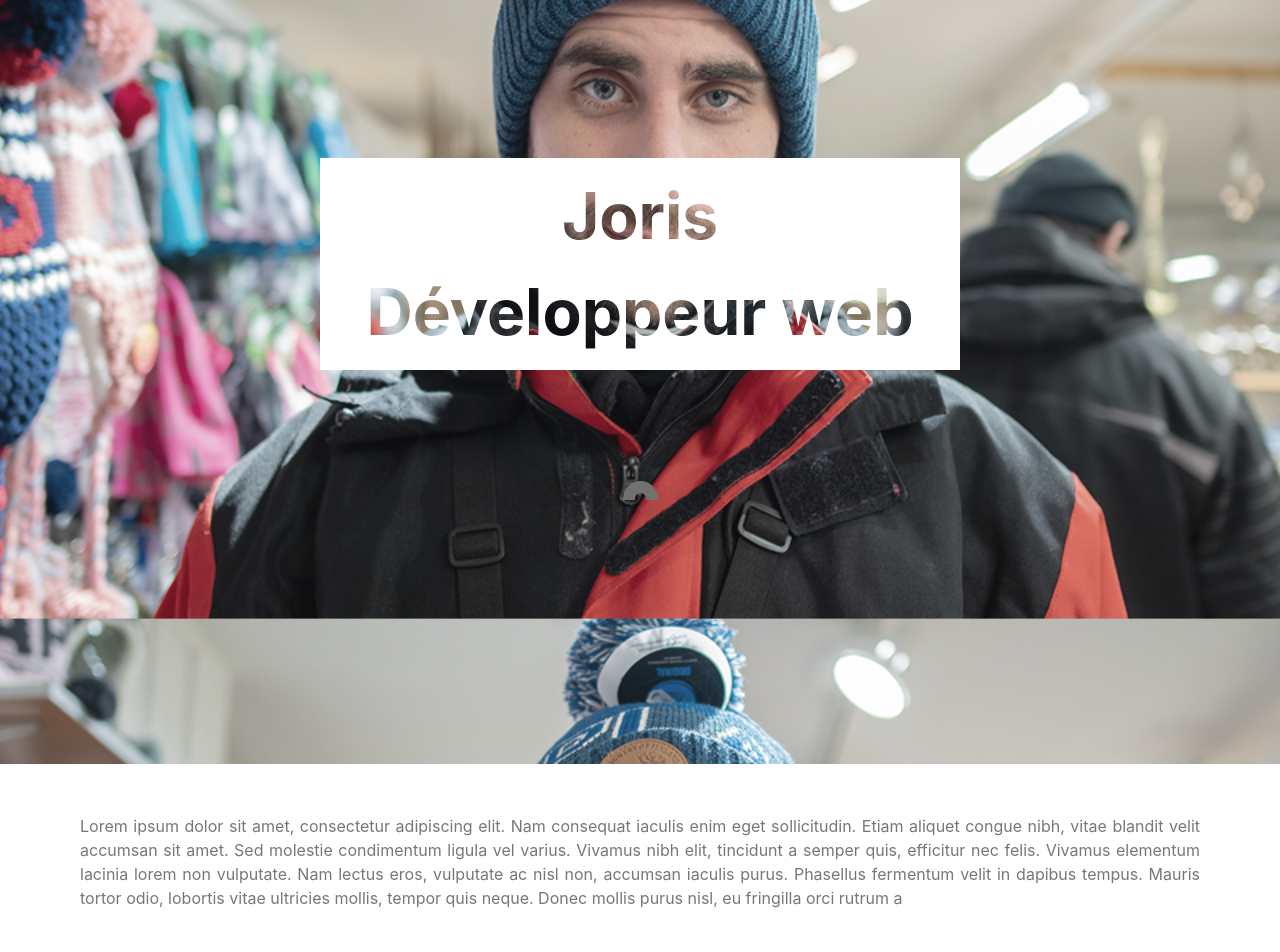
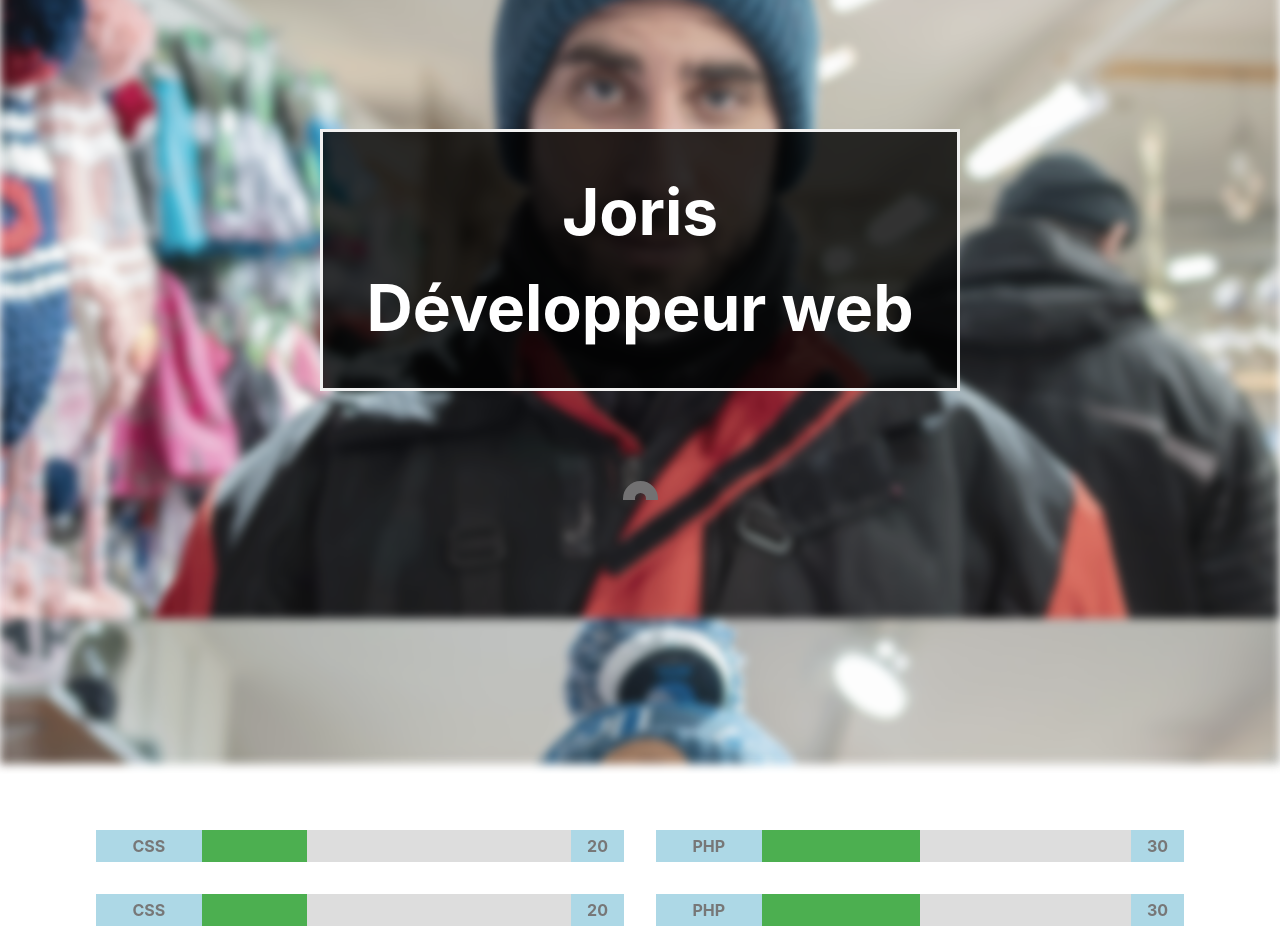
Before and after one commit to jorismi/jorisPortfolio, an Angular app: page /welcome in a window 1280 px wide. Shown: the part 300-1252 px from the top of the page. Built offline with nearby package versions, Linux system fonts and the light colour scheme.

Commit message:
adding skill jauges

```diff
--- a/src/app/experiences/experiences.component.ts
+++ b/src/app/experiences/experiences.component.ts
@@ -9,9 +9,8 @@ import { Experience } from './experiences.class';
 export class ExperiencesComponent implements OnInit {
   // TODO design experience Card
   // TODO Fix the end of timeline experience which is cut sometimes
-  // TODO BONUS Add circle or other to vertical line
+  // TODO BONUS Add circle or other to vertical line (=> https://www.w3schools.com/howto/howto_css_timeline.asp)
   // TODO BONUS Make expereienceKeyword clickable to filter
-
   // List of available filter
   buttonFilters: string[] = ["Angular", "HTML", "NodeJS", "CSS", "JS", "PHP", "JamaisVu","HTML", "NodeJS", "CSS", "JS", "PHP","HTML", "NodeJS", "CSS", "JS", "PHP","HTML", "NodeJS", "CSS", "JS", "PHP","HTML", "NodeJS", "CSS", "JS", "PHP","HTML", "NodeJS", "CSS", "JS", "PHP","HTML", "NodeJS", "CSS", "JS", "PHP","HTML", "NodeJS", "CSS", "JS", "PHP","HTML", "NodeJS", "CSS", "JS", "PHP","HTML", "NodeJS", "CSS", "JS", "PHP","HTML", "NodeJS", "CSS", "JS", "PHP",];
   // List of my experiences
--- a/src/app/shared/header/header.component.html
+++ b/src/app/shared/header/header.component.html
@@ -1,4 +1,4 @@
-<div class="header" [class.myCssClass]="isSearchResultList">
+<div class="header">
 	<nav class="navbar navbar-expand">
 		<div>
 			<ul class="nav">
--- a/src/app/welcome/welcome.component.html
+++ b/src/app/welcome/welcome.component.html
@@ -1,19 +1,13 @@
-<div class="parallax homePageSection">
-    <div class="cutoutHomePageText">Joris <br/> Développeur web</div>
-    <div class="homePageTextContainer">
+<div class="parallax homePageSection"></div>
+<div class="foregroundHomePageText">Joris <br /> Développeur web</div>
 
-        <!--<div class="homePageText"> Bonjour, </div>
-        <div class="homePageText"> moi c'est Joris </div>-->
-    </div>
-</div>
 <div class="homeSkillContainer">
-    <div>
-        <p>Lorem ipsum dolor sit amet, consectetur adipiscing elit. Nam consequat iaculis enim eget sollicitudin. Etiam
-            aliquet congue nibh, vitae blandit velit accumsan sit amet. Sed molestie condimentum ligula vel varius.
-            Vivamus nibh elit, tincidunt a semper quis, efficitur nec felis. Vivamus elementum lacinia lorem non
-            vulputate. Nam lectus eros, vulputate ac nisl non, accumsan iaculis purus. Phasellus fermentum velit in
-            dapibus tempus. Mauris tortor odio, lobortis vitae ultricies mollis, tempor quis neque. Donec mollis purus
-            nisl, eu fringilla orci rutrum a </p>
+    <div class="allSkillContainer">
+        <div class="skillContainer" *ngFor="let skill of skills">
+            <div class="skillText skillName">{{skill.skillName}}</div>
+            <div class="skill" [ngStyle]="{'min-width.%': getSkillPercentageValue(skill)}"></div>
+            <div class="skillText skillPercentValue">{{skill.skillPercentValue}}</div>
+        </div>
     </div>
 </div>
 <div class="parallax personnalProjectSection">
--- a/src/app/welcome/welcome.component.scss
+++ b/src/app/welcome/welcome.component.scss
@@ -6,20 +6,61 @@
     position: relative;
 }
 
-.cutoutHomePageText{
-    background-color: white;
-    color: black;
-    font-size: 5vw; /* Responsive font size */
+.allSkillContainer{
+    display: grid;
+    grid-template-columns: repeat(2, auto);
+}
+
+.skillContainer {
+    background-color: #ddd;
+    height: 2rem;
+    margin: 1rem;
+}
+
+.skillText{
+    display: inline-block;
+    background-color: lightblue;
+    text-align: center;
+    vertical-align: top;
+    min-height: 100%;
+    line-height: 2rem;
     font-weight: bold;
-    margin: 0 auto; /* Center the text container */
-    padding: 10px;
+}
+
+.skillName{
+    min-width: 20%;
+}
+
+.skillPercentValue{
+    min-width: 10%;
+    float:right;
+}
+
+.skill{
+    vertical-align: top;
+    display: inline-block;
+    min-width: 70%;
+    min-height: 100%;
+    color: white;
+    background-color: #4CAF50;
+}
+
+
+.foregroundHomePageText{
+    background-color: rgb(0,0,0); /* Fallback color */
+    background-color: rgba(0,0,0, 0.8); /* Black w/opacity/see-through */
+    font-size: 5vw;
+    color: white;
+    font-weight: bold;
+    border: 3px solid #f1f1f1;
+    position: absolute;
+    top: 70%;
+    left: 50%;
+    transform: translate(-50%, -50%);
+    z-index: 2;
     width: 50%;
-    text-align: center; /* Center text */
-    position: absolute; /* Position text */
-    top: 50%; /* Position text in the middle */
-    left: 50%; /* Position text in the middle */
-    transform: translate(-50%, -50%); /* Position text in the middle */
-    mix-blend-mode: screen; /* This makes the cutout text possible */
+    padding: 2rem;
+    text-align: center;
 }
 
 .cutoutHobbiesText {
@@ -28,7 +69,7 @@
     font-size: 10vw; /* Responsive font size */
     font-weight: bold;
     margin: 0 auto; /* Center the text container */
-    padding: 10px;
+    padding: 1rem;
     width: 50%;
     text-align: center; /* Center text */
     position: absolute; /* Position text */
@@ -42,7 +83,7 @@
     min-height: 125%;
     background-image: url("../../assets/welcomeImages/Laponie-0147.png");
     opacity: 0.95;
-    filter: saturate(70%);
+    filter: blur(0.3rem) saturate(70%);
 }
 
 .personnalProjectSection{
--- a/src/app/welcome/welcome.component.ts
+++ b/src/app/welcome/welcome.component.ts
@@ -6,10 +6,27 @@ import { Component, OnInit, Input } from '@angular/core';
   styleUrls: ['./welcome.component.scss']
 })
 export class WelcomeComponent implements OnInit {
+  // TODO add down arrow shape at welcome div
+  // TODO Design skill jauge section
+  // TODO add 3 badge above skill jauge : Programmation, Créatif, loisir (badminton, foot, photo, montages Vidéo)
   // TODO BONUS make scroll sticky header for this page
-  constructor() { }
+  // TODO BONUS multiColor for skillJauge
+  skills = [{ skillName: "CSS", skillPercentValue: "20" }, { skillName: "PHP", skillPercentValue: "30" },
+  { skillName: "CSS", skillPercentValue: "20" }, { skillName: "PHP", skillPercentValue: "30" },
+  { skillName: "CSS", skillPercentValue: "20" }, { skillName: "PHP", skillPercentValue: "30" },
+  { skillName: "CSS", skillPercentValue: "20" }, { skillName: "PHP", skillPercentValue: "30" },
+  { skillName: "CSS", skillPercentValue: "20" }, { skillName: "PHP", skillPercentValue: "30" },
+  { skillName: "CSS", skillPercentValue: "20" }, { skillName: "PHP", skillPercentValue: "30" },
+  { skillName: "CSS", skillPercentValue: "20" }, { skillName: "PHP", skillPercentValue: "30" },
+  { skillName: "CSS", skillPercentValue: "20" }, { skillName: "PHP", skillPercentValue: "30" },
+  { skillName: "CSS", skillPercentValue: "20" }, { skillName: "PHP", skillPercentValue: "30" },
+  { skillName: "CSS", skillPercentValue: "20" }, { skillName: "PHP", skillPercentValue: "30" }];
 
   ngOnInit() {
   }
 
+  getSkillPercentageValue(skill) {
+    return skill.skillPercentValue;
+  }
+
 }
```
